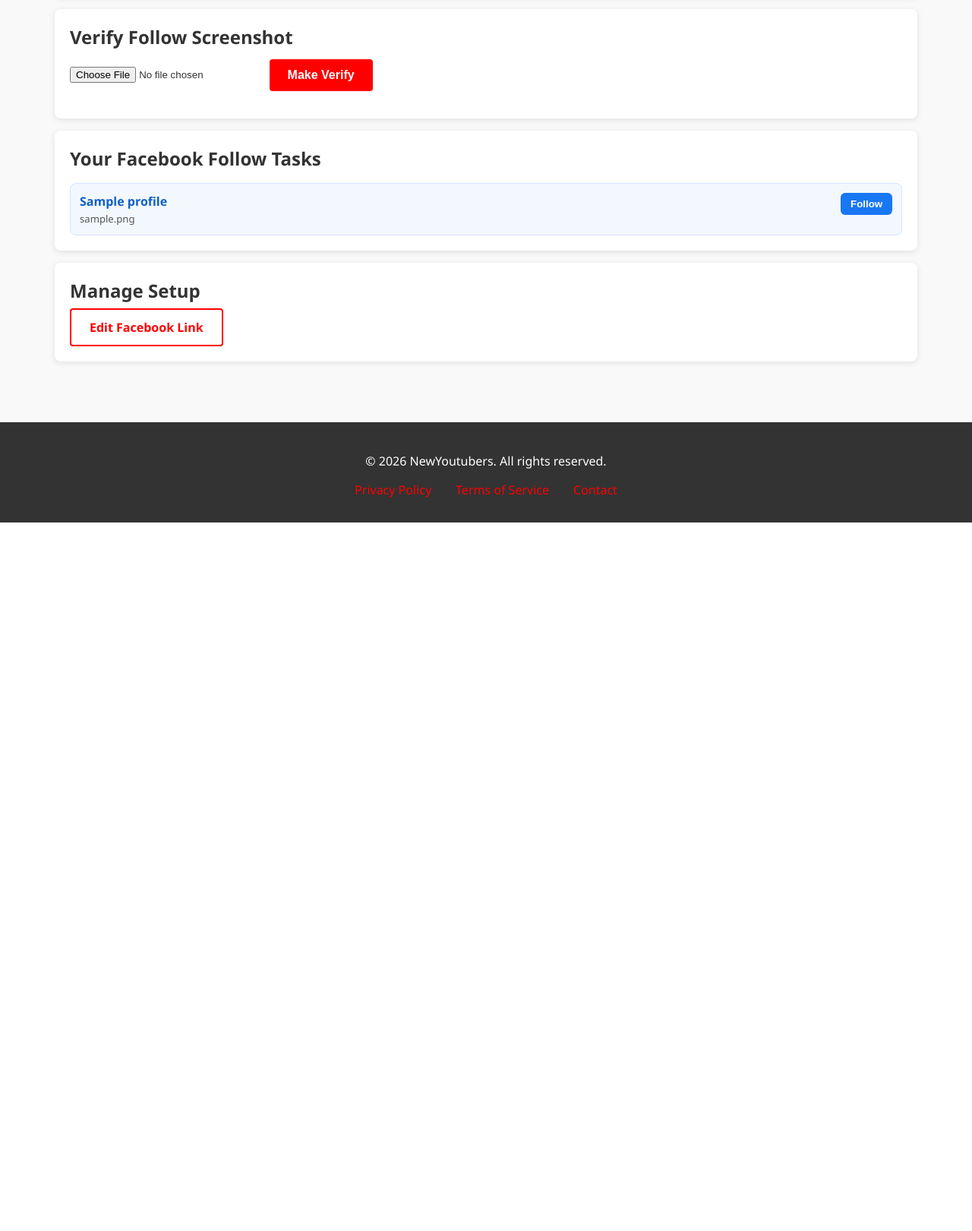
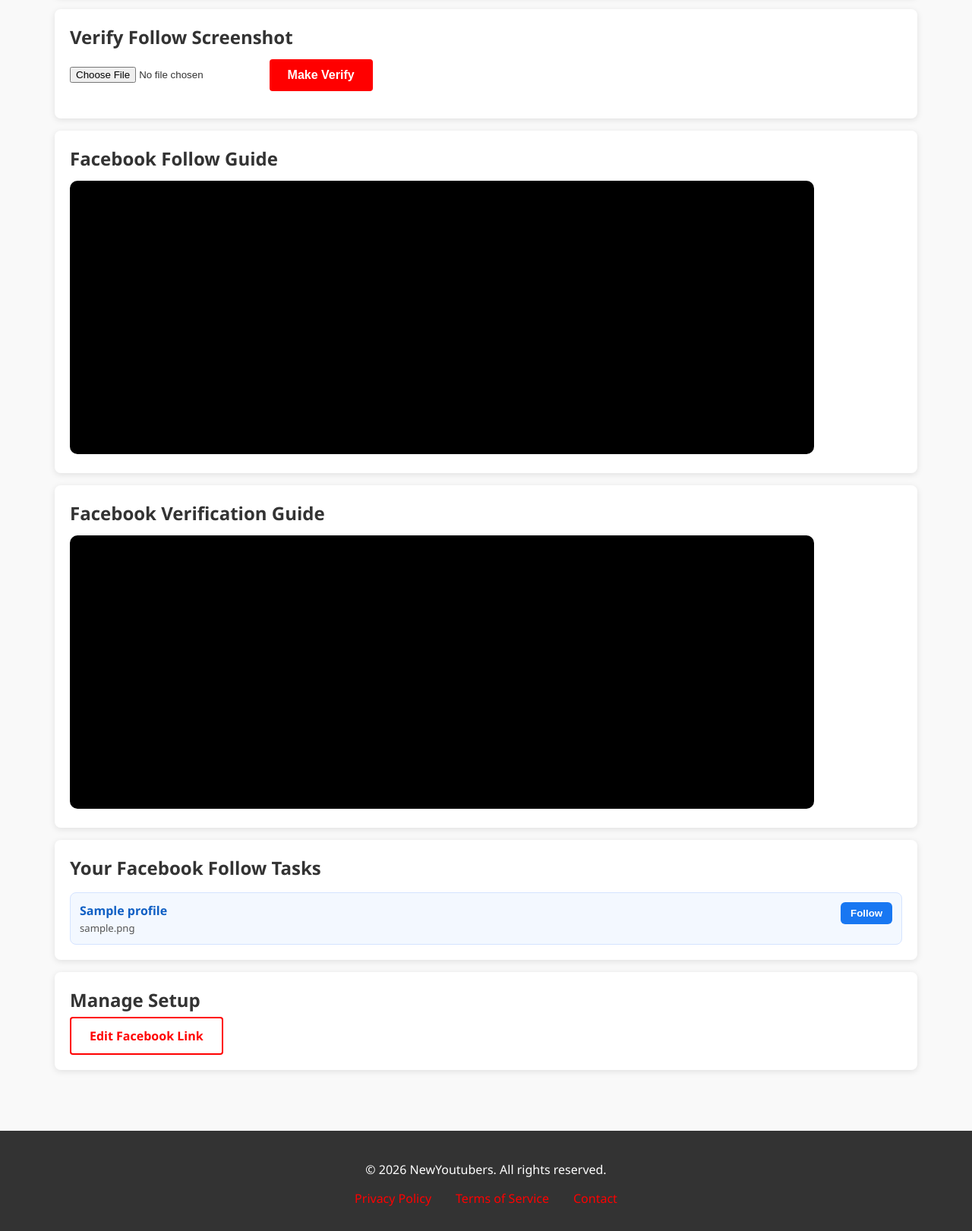
Before and after one commit to rishirambhusal444/arkoboost, a Django app: page /tasks/facebook/manual/ in a window 1280 px wide. Shown: the part 312-1933 px from the top of the page at 76% size. Before the commit the page ends 1000 px from the top, so only its background shows below. Run offline with Django 5.2, Linux system fonts and the light colour scheme; a user stored in the database is signed in; tables that the repository leaves empty hold one stand-in row (values such as "Sample post"); some libraries are stand-ins or nearby versions.

Commit message:
databse setup

```diff
--- a/subscribers/models.py
+++ b/subscribers/models.py
@@ -495,6 +495,28 @@ class VerificationImage(models.Model):
         return f"{self.user.username} verification image {self.id}"
 
 
+class AdminVideo(models.Model):
+    home_video_url = models.URLField(blank=True)
+    task_video_url_subscribe = models.URLField(blank=True)
+    task_video_url_subscribe_verify = models.URLField(blank=True)
+    task_video_url_facebook = models.URLField(blank=True)
+    task_video_url_facebook_verify = models.URLField(blank=True)
+    updated_at = models.DateTimeField(auto_now=True)
+
+    class Meta:
+        db_table = "admin_videos"
+        verbose_name = "Admin Videos"
+        verbose_name_plural = "Admin Videos"
+
+    def save(self, *args, **kwargs):
+        # Keep a single settings row editable from Django admin.
+        self.pk = 1
+        super().save(*args, **kwargs)
+
+    def __str__(self):
+        return "Admin Videos Configuration"
+
+
 class VideoProfile(models.Model):
     user = models.OneToOneField(
         settings.AUTH_USER_MODEL,
--- a/subscribers/views.py
+++ b/subscribers/views.py
@@ -29,6 +29,7 @@ from django.utils import timezone
 from django.views.decorators.http import require_GET, require_POST
 
 from .models import (
+    AdminVideo,
     FacebookProfile,
     FacebookTaskAssing,
     ManualFacebookFollowTaskAssign,
@@ -69,6 +70,8 @@ from .ocr import get_ocr_text
 
 logger = logging.getLogger(__name__)
 
+DEFAULT_GUIDE_VIDEO_URL = "https://www.youtube.com/embed/dQw4w9WgXcQ"
+
 HEARTBEAT_MIN_SECONDS = 2
 HEARTBEAT_MAX_SECONDS = 15
 MAX_VALID_SECONDS_PER_MINUTE = 45
@@ -99,6 +102,17 @@ FACEBOOK_PENDING_STATUSES = (
     ManualFacebookFollowTaskAssign.STATUS_ASSIGNED,
     ManualFacebookFollowTaskAssign.STATUS_UNVERIFIED,
 )
+
+
+def _admin_video_urls() -> dict:
+    row = AdminVideo.objects.filter(pk=1).first()
+    return {
+        "home_video_url": (getattr(row, "home_video_url", "") or DEFAULT_GUIDE_VIDEO_URL),
+        "task_video_url_subscribe": (getattr(row, "task_video_url_subscribe", "") or DEFAULT_GUIDE_VIDEO_URL),
+        "task_video_url_subscribe_verify": (getattr(row, "task_video_url_subscribe_verify", "") or DEFAULT_GUIDE_VIDEO_URL),
+        "task_video_url_facebook": (getattr(row, "task_video_url_facebook", "") or DEFAULT_GUIDE_VIDEO_URL),
+        "task_video_url_facebook_verify": (getattr(row, "task_video_url_facebook_verify", "") or DEFAULT_GUIDE_VIDEO_URL),
+    }
 
 
 def _run_throttled_rebalance(now, mode: str, *, online_minutes: int = 10) -> bool:
@@ -1249,11 +1263,13 @@ def home(request):
             video_profile.active_status_for_video = False
             video_profile.active_status_for_youtube = False
             video_profile.save(update_fields=["active_status_for_video", "active_status_for_youtube", "updated_at"])
+    video_urls = _admin_video_urls()
     return render(
         request,
         "subscribers/home.html",
         {
             "google_connected": google_connected,
+            **video_urls,
         },
     )
 
@@ -1764,6 +1780,7 @@ def manual_facebook_tasks(request):
             followed_status=ManualFacebookFollowTaskAssign.STATUS_UNVERIFIED,
         ).values("target_profile_id")
     }
+    video_urls = _admin_video_urls()
     return render(
         request,
         "subscribers/facebook_tasks_manual.html",
@@ -1775,6 +1792,7 @@ def manual_facebook_tasks(request):
             "facebook_verify_error": request.session.pop("facebook_verify_error", ""),
             "facebook_last_scan_matched": int(request.session.pop("facebook_last_scan_matched", 0) or 0),
             "show_filter_guide": bool(request.session.pop("show_filter_guide", False)),
+            **video_urls,
         },
     )
 
@@ -2587,6 +2605,7 @@ def manual_youtube_tasks(request):
     show_filter_guide = bool(request.session.pop("show_filter_guide", False))
     manual_last_scan_matched = int(request.session.pop("manual_last_scan_matched", 0) or 0)
 
+    video_urls = _admin_video_urls()
     return render(
         request,
         "subscribers/tasks_manual.html",
@@ -2607,6 +2626,7 @@ def manual_youtube_tasks(request):
             "manual_total_verified": int(getattr(manual_profile, "total_verified", 0) or 0),
             "manual_last_scan_matched": manual_last_scan_matched,
             "show_filter_guide": show_filter_guide,
+            **video_urls,
         },
     )
 
--- a/templates/subscribers/facebook_tasks_manual.html
+++ b/templates/subscribers/facebook_tasks_manual.html
@@ -148,6 +148,32 @@
         </section>
 
         <section class="task-panel">
+            <h2>Facebook Follow Guide</h2>
+            <div style="margin-top:0.8rem;">
+                <iframe
+                    style="width:100%;max-width:980px;height:360px;border:0;border-radius:10px;background:#000;"
+                    src="{{ task_video_url_facebook }}"
+                    title="Facebook follow guide"
+                    allow="accelerometer; autoplay; clipboard-write; encrypted-media; gyroscope; picture-in-picture; web-share"
+                    allowfullscreen
+                ></iframe>
+            </div>
+        </section>
+
+        <section class="task-panel">
+            <h2>Facebook Verification Guide</h2>
+            <div style="margin-top:0.8rem;">
+                <iframe
+                    style="width:100%;max-width:980px;height:360px;border:0;border-radius:10px;background:#000;"
+                    src="{{ task_video_url_facebook_verify }}"
+                    title="Facebook verification guide"
+                    allow="accelerometer; autoplay; clipboard-write; encrypted-media; gyroscope; picture-in-picture; web-share"
+                    allowfullscreen
+                ></iframe>
+            </div>
+        </section>
+
+        <section class="task-panel">
             <h2>Your Facebook Follow Tasks</h2>
             {% if pending_rows %}
                 <div class="task-matrix">
--- a/templates/subscribers/home.html
+++ b/templates/subscribers/home.html
@@ -29,7 +29,7 @@
 <div class="page-wrap">
     <section class="promo-card">
         <iframe class="promo-frame"
-            src="https://www.youtube.com/embed/dQw4w9WgXcQ"
+            src="{{ home_video_url }}"
             title="NewYoutubers Promo"
             allow="accelerometer; autoplay; clipboard-write; encrypted-media; gyroscope; picture-in-picture; web-share"
             allowfullscreen>
```
Also changed, not shown: subscribers/admin.py (+18 -0 lines), templates/subscribers/tasks_manual.html (+19 -4 lines), subscribers/migrations/0063_adminvideo.py (added).
